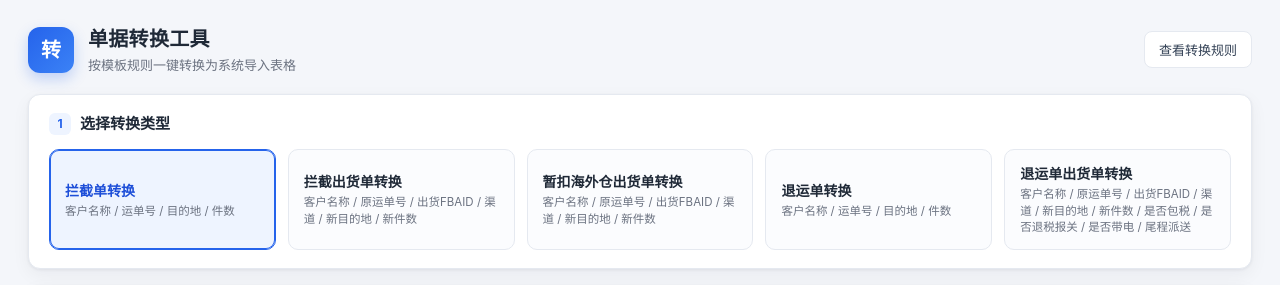
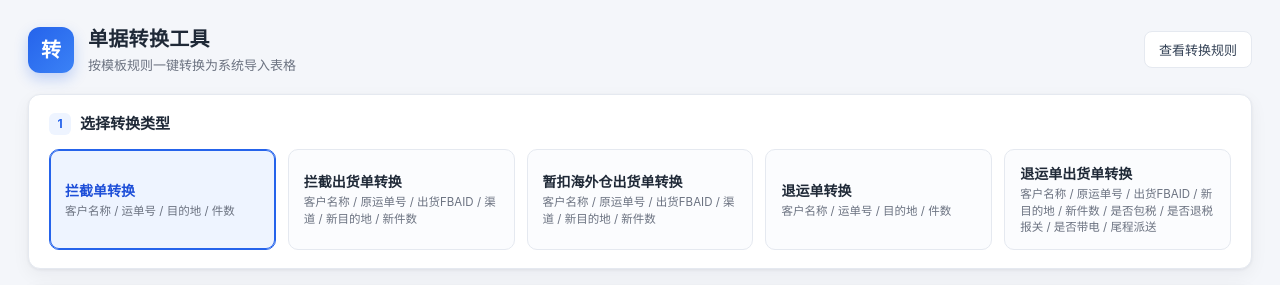
Before and after one commit to ningmeiying/customs-extractor, a plain HTML site: page bill-converter/index.html in a window 1280 px wide. Shown: the top 285 px of the page. Drawn offline with Linux system fonts and the light colour scheme.

Commit message:
Update converter: bill-converter/index.html

```diff
--- a/bill-converter/index.html
+++ b/bill-converter/index.html
@@ -43,7 +43,7 @@
       </button>
       <button class="type-tab" data-type="退运单出货单转换">
         <span class="tab-name">退运单出货单转换</span>
-        <span class="tab-desc">客户名称 / 原运单号 / 出货FBAID / 渠道 / 新目的地 / 新件数 / 是否包税 / 是否退税报关 / 是否带电 / 尾程派送</span>
+        <span class="tab-desc">客户名称 / 原运单号 / 出货FBAID / 新目的地 / 新件数 / 是否包税 / 是否退税报关 / 是否带电 / 尾程派送</span>
       </button>
     </div>
   </section>
@@ -89,7 +89,7 @@
         <span class="tpl-icon">XLSX</span>
         <span class="tpl-body">
           <span class="tpl-name">退运单出货单转换模板</span>
-          <span class="tpl-cols">客户名称 / 原运单号 / 出货FBAID / 渠道 / 新目的地 / 新件数 / 是否包税 / 是否退税报关 / 是否带电 / 尾程派送</span>
+          <span class="tpl-cols">客户名称 / 原运单号 / 出货FBAID / 新目的地 / 新件数 / 是否包税 / 是否退税报关 / 是否带电 / 尾程派送</span>
         </span>
         <span class="tpl-dl">下载 ↓</span>
       </a>
```
